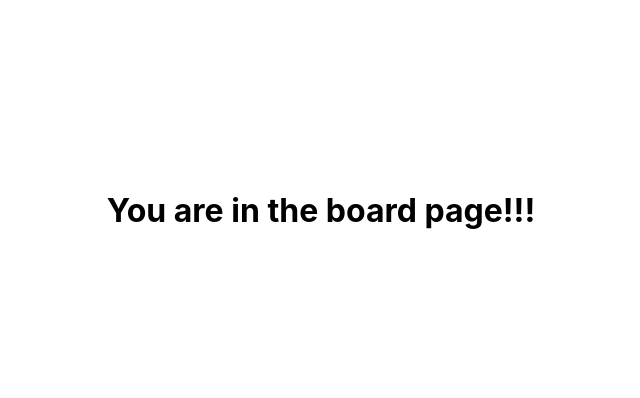
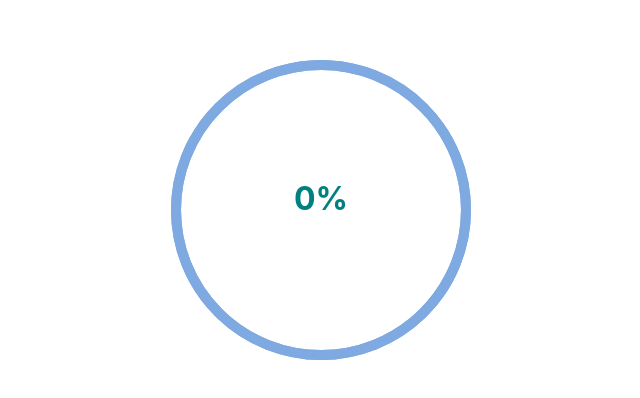
Before and after one commit to allister-grange/pontificate-client, a React (Create React App) app: page /host-game/1 in a window 1280 px wide. Shown: the part 190-588 px from the top of the page, without its empty margins (319-959 px from the left). Built offline with nearby package versions, Linux system fonts and the light colour scheme.

Commit message:
Trying to work out a circular board on the boardpage

```diff
--- /dev/null
+++ b/src/pages/game/BoardPage.css
@@ -0,0 +1,20 @@
+.svg {
+    display: block;
+    margin: 20px auto;
+    max-width: 100%;
+}
+
+.svg-circle-bg {
+    fill: none;
+}
+
+.svg-circle {
+    fill: none;
+}
+
+.svg-circle-text {
+   font-size: 2rem;
+    text-anchor: middle;
+    fill: teal;
+    font-weight: bold;
+}
--- a/src/pages/game/BoardPage.tsx
+++ b/src/pages/game/BoardPage.tsx
@@ -2,15 +2,52 @@ import React, { useEffect, useState } from 'react';
 
 import logo from './logo.svg';
 import socketIOClient from "socket.io-client";
+import './BoardPage.css';
 
 function BoardPage() {
 
+  useEffect(() => {
+
+  }, [])
+
+  const [progress, useProgress] = useState(0);
+
+  const size = 300;
+  const strokeWidth = 10;
+  const circleOneStroke = 10;
+  const circleTwoStroke = 10;
+
+  const center = size / 2;
+  const radius = size / 2 - strokeWidth / 2;
+  const circumference = 2 * Math.PI * radius;
+
+
   return (
-    <div>
-        <h1>
-            You are in the board page!!!
-        </h1>
-    </div>
+    <>
+      <svg className="svg" width={size} height={size}>
+        <circle
+          className="svg-circle-bg"
+          stroke={'#7ea9e1'}
+          cx={center}
+          cy={center}
+          r={radius}
+          strokeWidth={strokeWidth}
+        />
+        <circle
+          className="svg-circle"
+          stroke={'#7ea9e1'}
+          cx={center}
+          cy={center}
+          r={radius}
+          strokeWidth={strokeWidth}
+        />
+        <text className="svg-circle-text" x={center} y={center}>
+          {progress}%
+    </text>
+      </svg>
+
+    </>
+
   );
 }
 
```
Also changed, not shown: src/pages/lobby/HostLobbyPage.tsx (indentation only).
